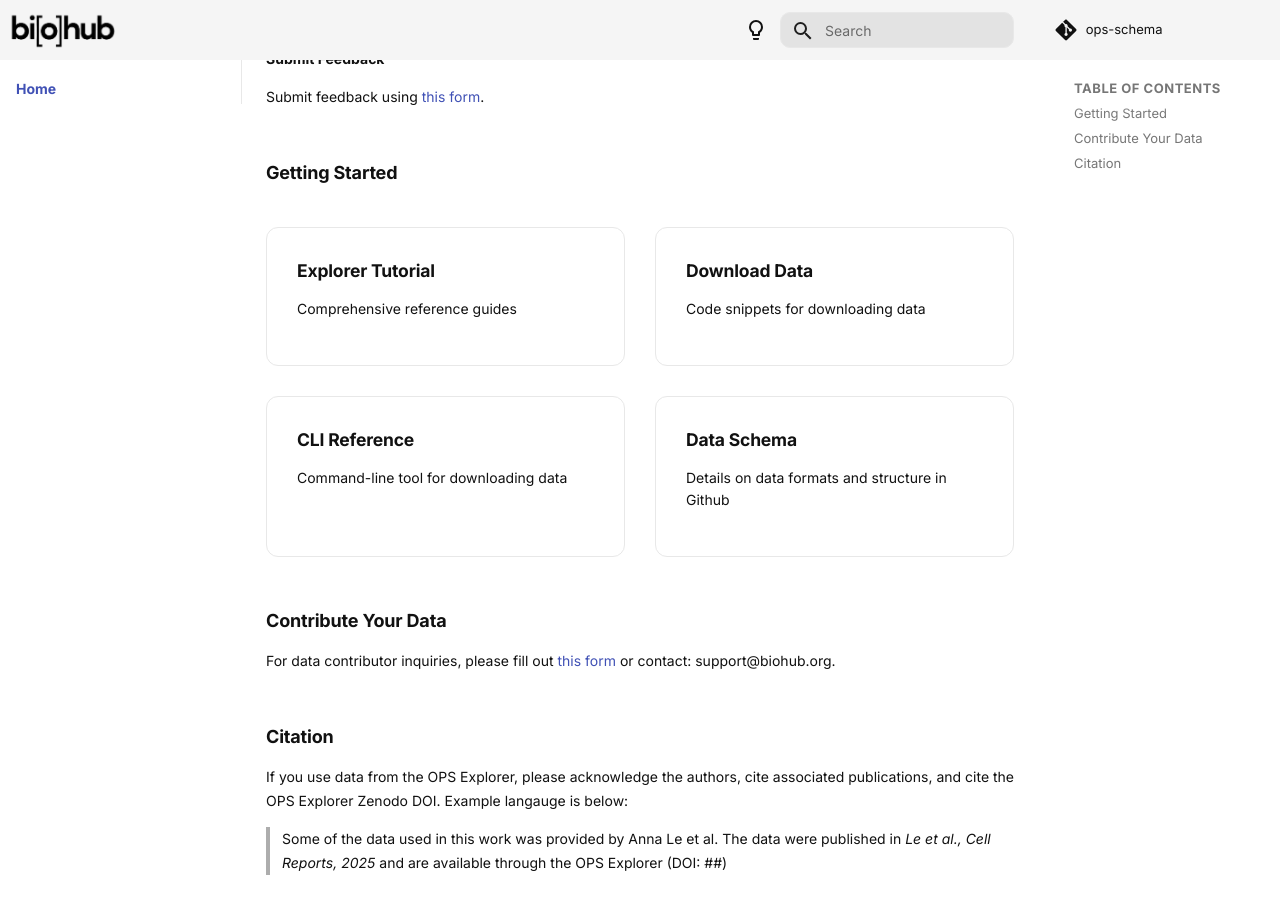
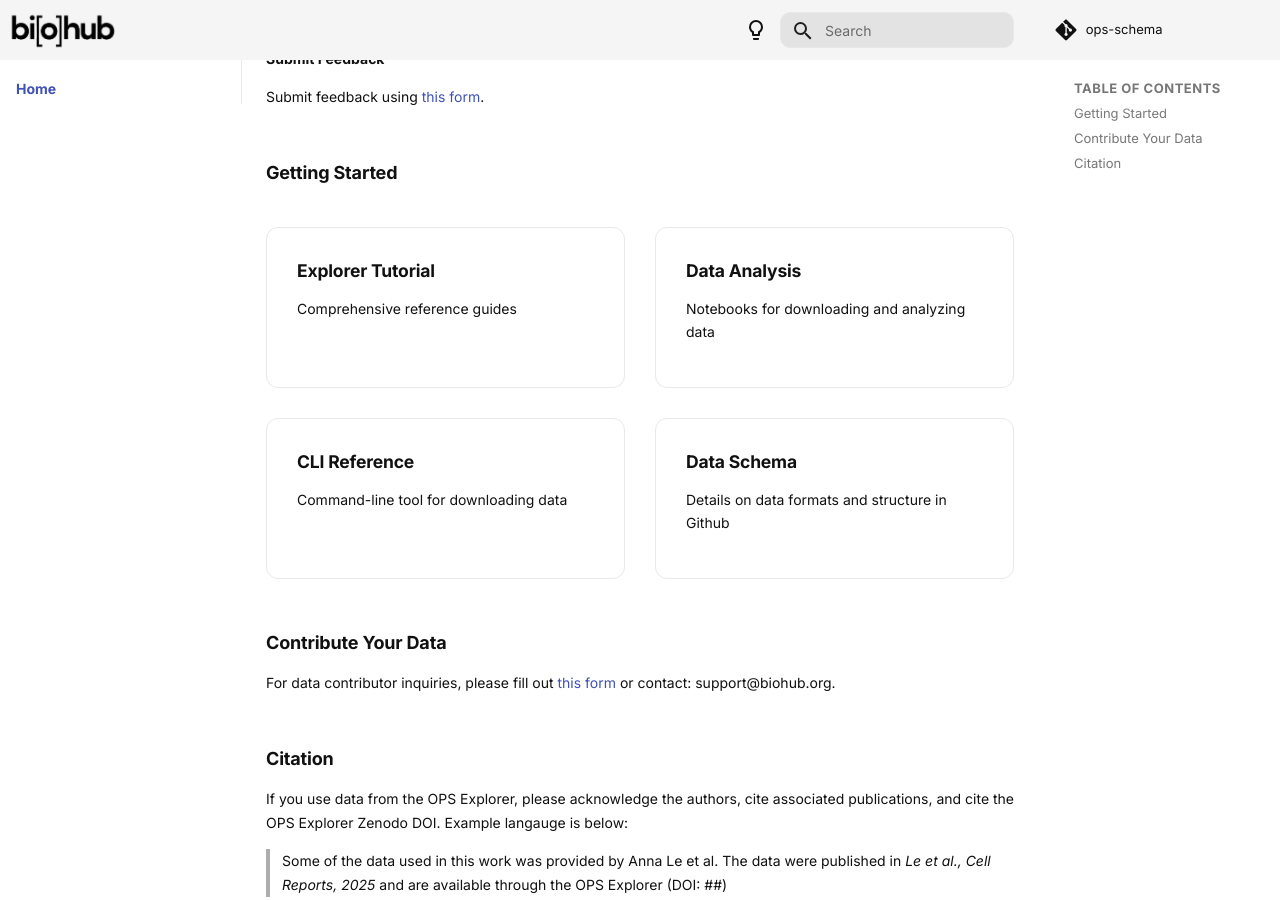
Before and after one commit to chanzuckerberg/ops-schema, an MkDocs documentation site: the page built from docs/index.md, in a window 1280 px wide and 900 px high, scrolled down 748 px. Built offline with MkDocs 1.6.1 and Material for MkDocs 9.7.7, drawn with Linux system fonts in a browser that asks for light colours; comment, search, counter and statistics services are not loaded.

Commit message:
Update index.md

```diff
--- a/docs/index.md
+++ b/docs/index.md
@@ -45,10 +45,10 @@ Submit feedback using [this form](https://info.biohub.org/ops-feedback).
     </p>
   </a>
 
-  <a href="download/" class="tile">
-    <h3 class="tile-title">Download Data</h3>
+  <a href="analysis/" class="tile">
+    <h3 class="tile-title">Data Analysis</h3>
     <p class="tile-tagline">
-      Code snippets for downloading data
+      Notebooks for downloading and analyzing data
     </p>
   </a>
 
```
